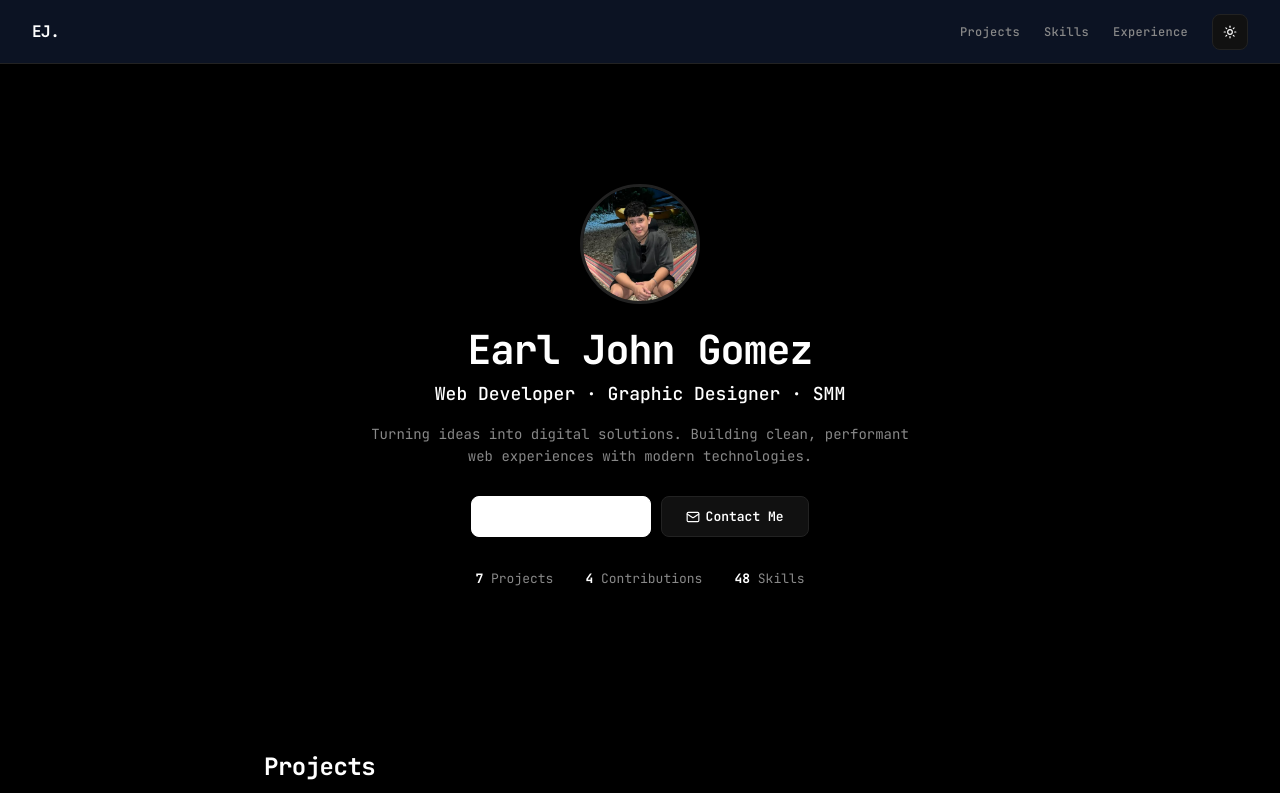
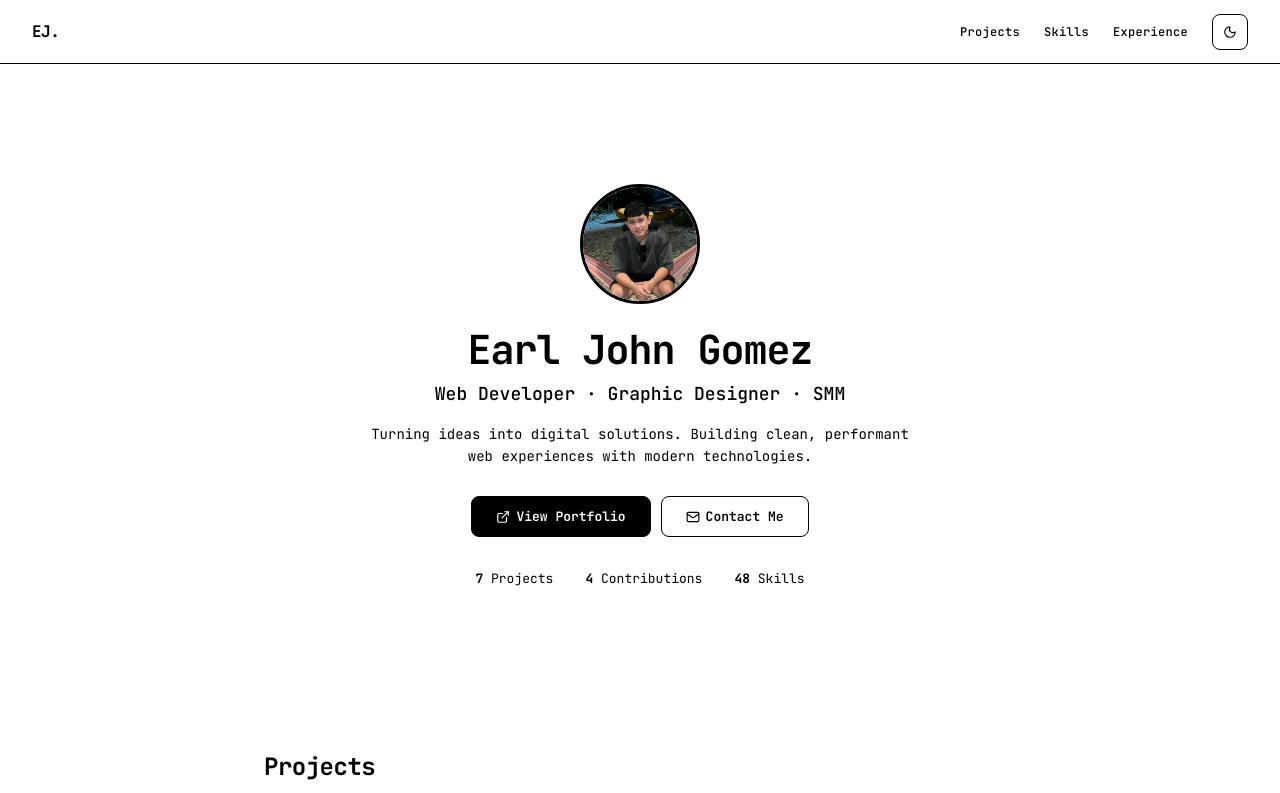
Before and after one commit to unknownun0/earljohnportfolio, a Next.js app: page / in a window 1280 px wide. Shown: the top 793 px of the page. Built offline with nearby package versions, Linux system fonts and the light colour scheme.

Commit message:
default light mode, pure black/white only

```diff
--- a/src/app/globals.css
+++ b/src/app/globals.css
@@ -2146,15 +2146,15 @@ body {
 /* ===== Professional Theme ===== */
 .p-theme {
   --p-bg: #ffffff;
-  --p-surface: #f5f5f5;
+  --p-surface: #ffffff;
   --p-card: #ffffff;
   --p-text: #000000;
-  --p-text-secondary: #555555;
-  --p-border: #dddddd;
+  --p-text-secondary: #000000;
+  --p-border: #000000;
   --p-accent: #000000;
-  --p-accent-hover: #333333;
+  --p-accent-hover: #000000;
   --p-overlay: rgba(0,0,0,0.04);
-  --p-shadow: 0 1px 3px rgba(0,0,0,0.06), 0 1px 2px rgba(0,0,0,0.04);
+  --p-shadow: none;
   font-family: "JetBrains Mono", "SF Mono", "Fira Code", "Menlo", "Consolas", monospace;
   font-variant-ligatures: common-ligatures discretionary-ligatures;
   font-feature-settings: "liga" 1, "calt" 1, "ss01" 1, "cv01" 1, "cv02" 1;
@@ -2165,15 +2165,15 @@ body {
 
 .p-theme.dark {
   --p-bg: #000000;
-  --p-surface: #111111;
-  --p-card: #111111;
+  --p-surface: #000000;
+  --p-card: #000000;
   --p-text: #ffffff;
-  --p-text-secondary: #888888;
-  --p-border: #222222;
+  --p-text-secondary: #ffffff;
+  --p-border: #ffffff;
   --p-accent: #ffffff;
-  --p-accent-hover: #cccccc;
+  --p-accent-hover: #ffffff;
   --p-overlay: rgba(255,255,255,0.04);
-  --p-shadow: 0 1px 3px rgba(0,0,0,0.3), 0 1px 2px rgba(0,0,0,0.2);
+  --p-shadow: none;
 }
 
 .p-nav {
--- a/src/context/ThemeContext.tsx
+++ b/src/context/ThemeContext.tsx
@@ -12,7 +12,7 @@ interface ThemeContextType {
 const ThemeContext = createContext<ThemeContextType | undefined>(undefined);
 
 export function ThemeProvider({ children }: { children: ReactNode }) {
-  const [theme, setTheme] = useState<Theme>("dark");
+  const [theme, setTheme] = useState<Theme>("light");
   const [mounted, setMounted] = useState(false);
 
   useEffect(() => {
```
